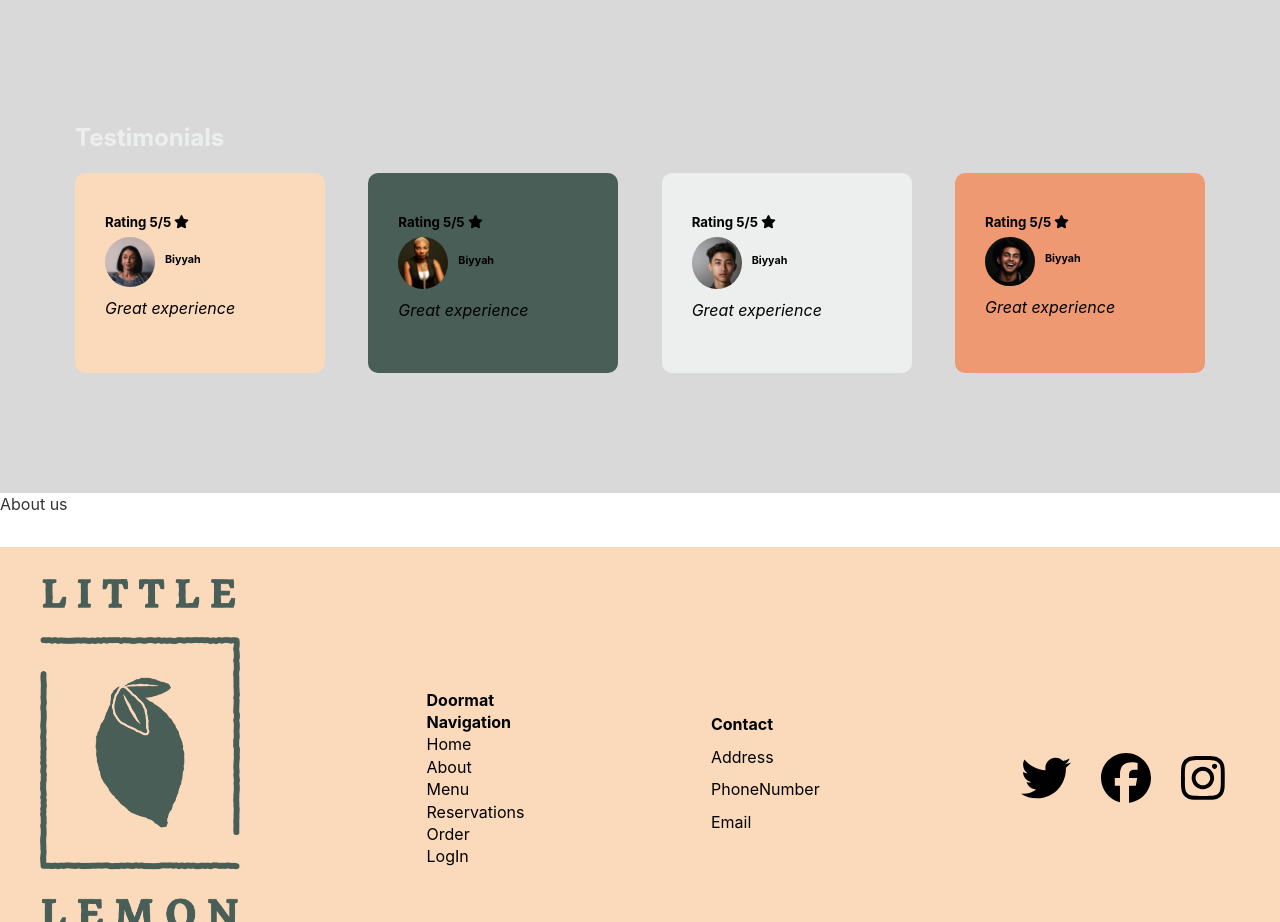
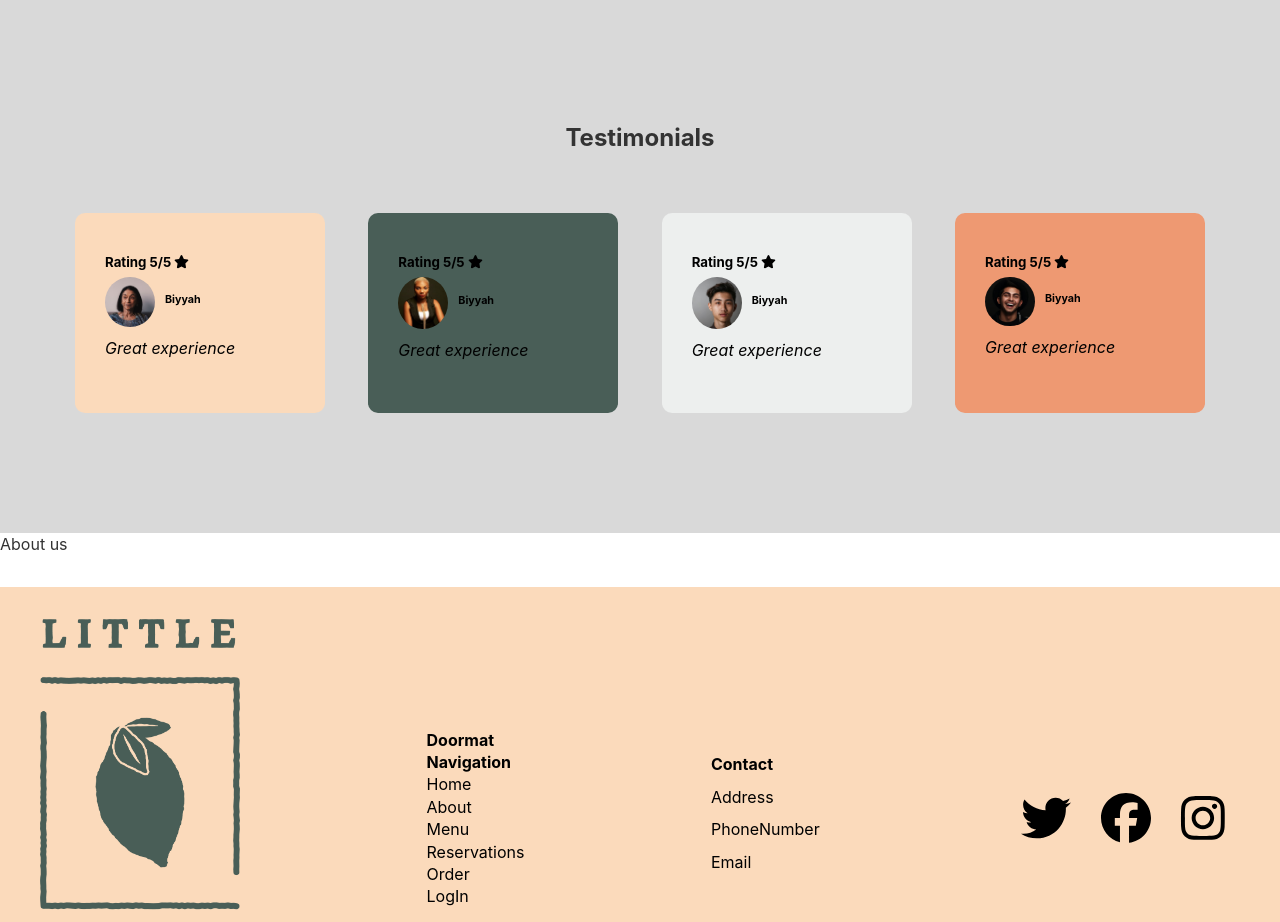
Before and after one commit to AshrafMuhammadNaeem/littlelemon-web, a React (Create React App) app: page / in a window 1280 px wide. Shown: the part 1120-2042 px from the top of the page. Built offline with nearby package versions, Linux system fonts and the light colour scheme.

Commit message:
Update App.css

```diff
--- a/src/App.css
+++ b/src/App.css
@@ -332,6 +332,12 @@ header{
     margin-top: 25px;
     padding: 120px 75px;
 
+}
+
+#review {
+    color: #333333;
+    text-align: center;
+    margin-bottom: 50px;
 }
 
 .card-1 {
```
